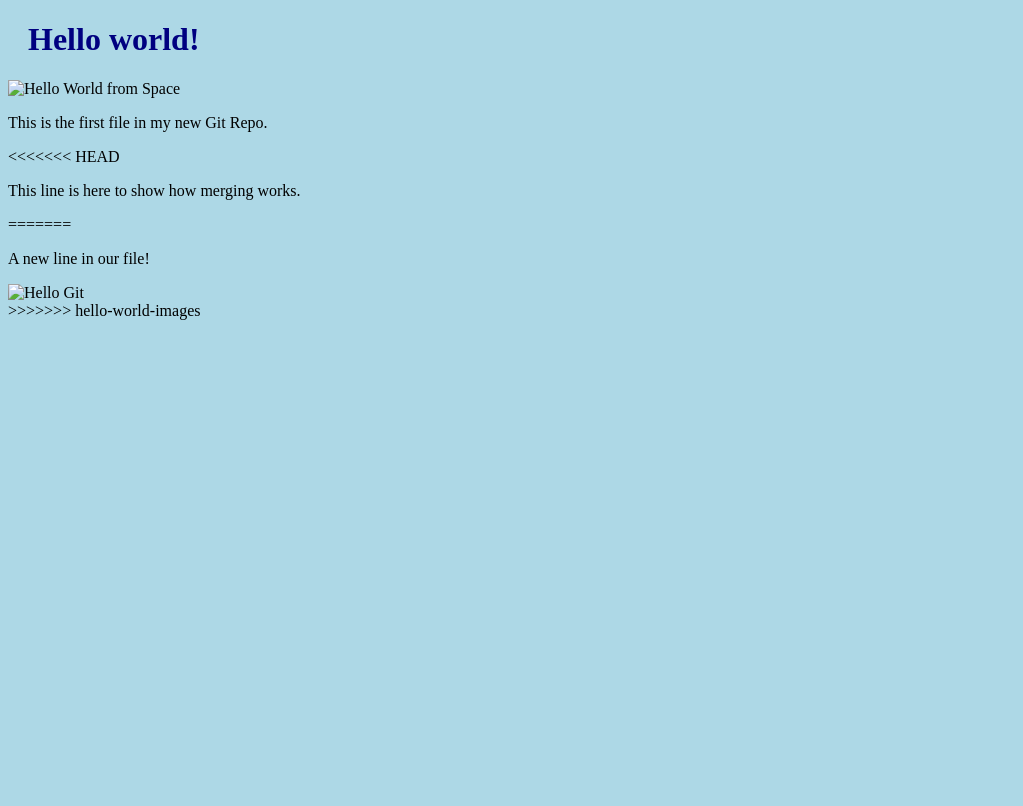
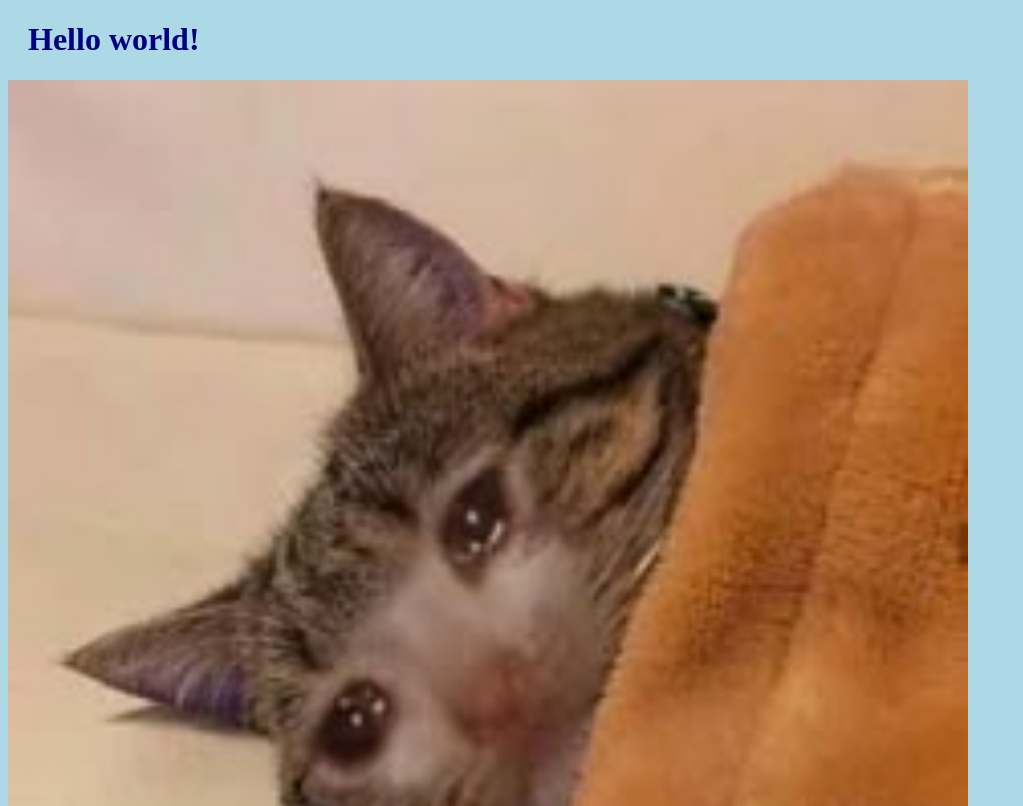
Before and after one commit to Sophiaqck/my_proyect, a plain HTML site: page index.html in a window 1280 px wide. Shown: the top 806 px of the page, without its empty margins (0-1023 px from the left). Drawn offline with Linux system fonts and the light colour scheme.

Commit message:
Update index.html

```diff
--- a/index.html
+++ b/index.html
@@ -7,13 +7,13 @@
 <body>
 
 <h1>Hello world!</h1>
-<div><img src="imagen.jpg" alt="Hello World from Space" style="width:100%;max-width:960px"></div>
+<div><img src="gato.jpg" alt="Hello World from Space" style="width:100%;max-width:960px"></div>
 <p>This is the first file in my new Git Repo.</p>
 <<<<<<< HEAD
 <p>This line is here to show how merging works.</p>
 =======
 <p>A new line in our file!</p>
-<div><img src="imagen.jpg" alt="Hello Git" style="width:100%;max-width:640px"></div>
+<div><img src="gato.jpg" alt="Hello Git" style="width:100%;max-width:640px"></div>
 >>>>>>> hello-world-images
 
 </body>
```
